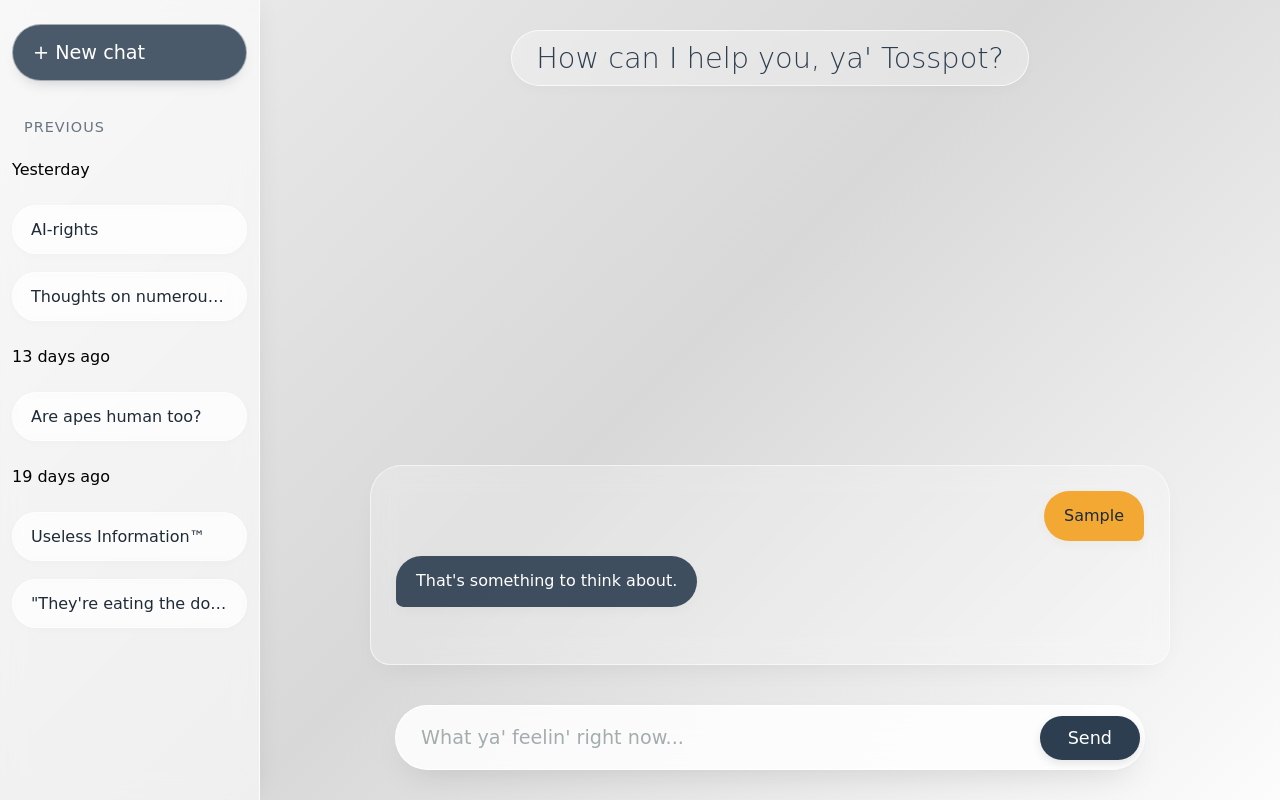
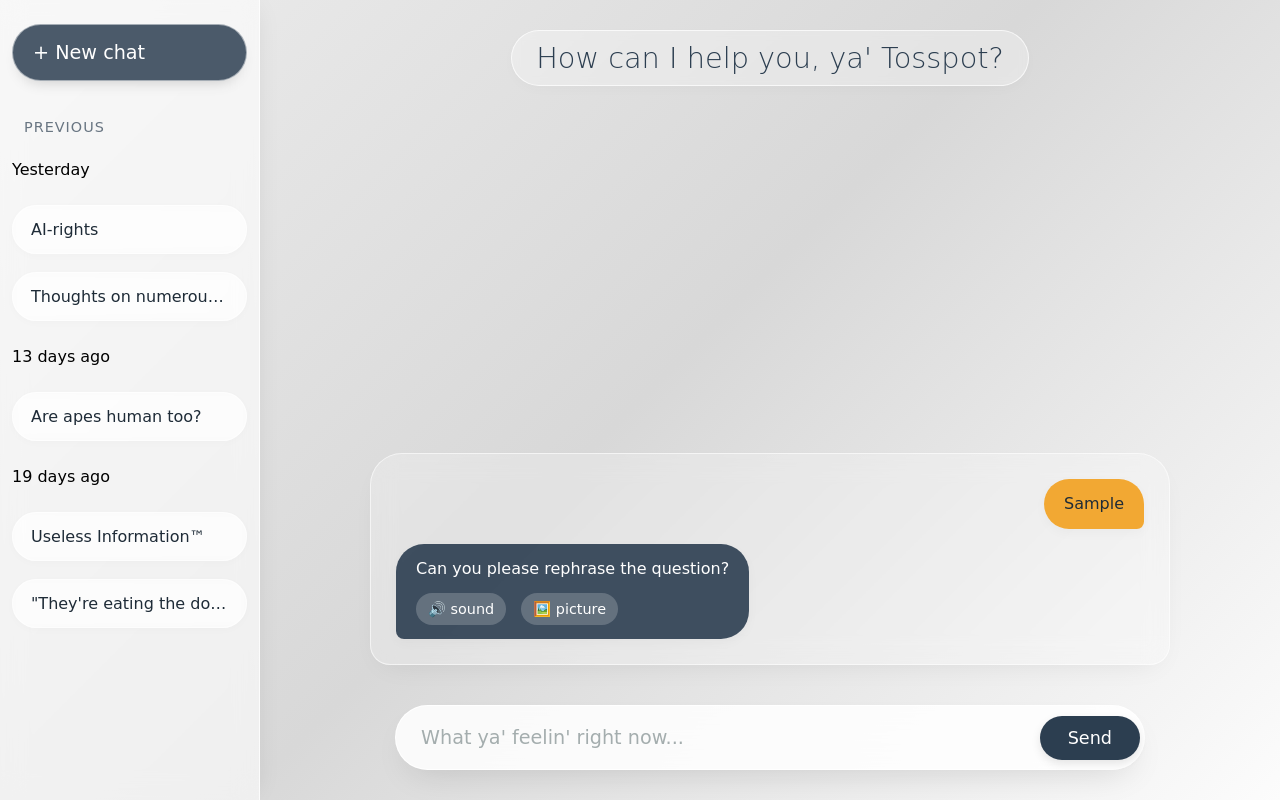
Before and after one commit to KurtRosenfeld/Chat_Jimmy-s_Tea, a plain HTML site: page index.html in a window 1280 px wide. Both pictures are taken after typing "Sample" into the empty fields and a click on the button "Send". Drawn offline with Linux system fonts and the light colour scheme.

Commit message:
Update index.html

```diff
--- a/index.html
+++ b/index.html
@@ -300,8 +300,6 @@
         const chatInput = document.getElementById('chatInput');
         const sendButton = document.getElementById('sendButton');
 
-            // NO initial message - history starts empty
-
         let centered = true;
 
         // fade history when centered
@@ -320,6 +318,153 @@
             if (centered) moveToBottom();
         }
 
+        // ========== KEYWORD RESPONSE SYSTEM ==========
+        const keywordResponses = [
+            {
+                keywords: ['jezus', 'jesus', 'christ', 'lord'],
+                response: {
+                    text: "Ah, you speak of the carpenter from Nazareth. Fascinating figure.",
+                    sound: "sounds/jezus_bell.mp3",  // placeholder path
+                    picture: "images/jezus_placeholder.jpg"  // placeholder path
+                }
+            },
+            {
+                keywords: ['power', 'strength', 'force', 'might'],
+                response: {
+                    text: "Power manifests in many forms. Inner strength is the rarest kind.",
+                    sound: "sounds/power_rumble.mp3",
+                    picture: "images/power_placeholder.jpg"
+                }
+            },
+            {
+                keywords: ['tea', 'chai', 'earl grey', 'brew'],
+                response: {
+                    text: "Proper tea is the answer to everything, isn't it?",
+                    sound: "sounds/tea_pour.mp3",
+                    picture: "images/tea_placeholder.jpg"
+                }
+            },
+            {
+                keywords: ['computer', 'code', 'program', 'software'],
+                response: {
+                    text: "01001000 01100101 01101100 01101100 01101111 — oh, sorry. Got carried away.",
+                    sound: "sounds/computer_beep.mp3",
+                    picture: "images/code_placeholder.jpg"
+                }
+            },
+            {
+                keywords: ['love', 'heart', 'romance', 'feelings'],
+                response: {
+                    text: "Love is like a fine tea — better when shared.",
+                    sound: "sounds/love_harp.mp3",
+                    picture: "images/love_placeholder.jpg"
+                }
+            }
+        ];
+
+        // fallback response if no keyword matches
+        const fallbackResponse = {
+            text: "Can you please rephrase the question?",
+            sound: "sounds/error_blip.mp3",
+            picture: "images/confused_placeholder.jpg"
+        };
+
+        // function to check message against keywords (case insensitive)
+        function findResponse(userMessage) {
+            const lowerMessage = userMessage.toLowerCase();
+
+            for (let item of keywordResponses) {
+                for (let keyword of item.keywords) {
+                    if (lowerMessage.includes(keyword)) {
+                        return item.response;
+                    }
+                }
+            }
+            return fallbackResponse;
+        }
+
+        // function to create a response bubble with optional media
+        function createResponseBubble(response) {
+            const container = document.createElement('div');
+            container.className = 'bot-message';
+
+            // text part
+            const textDiv = document.createElement('div');
+            textDiv.textContent = response.text;
+            container.appendChild(textDiv);
+
+            // media row (sound + picture placeholders)
+            const mediaDiv = document.createElement('div');
+            mediaDiv.style.cssText = `
+                display: flex;
+                gap: 15px;
+                margin-top: 12px;
+                align-items: center;
+                font-size: 0.9rem;
+            `;
+
+            // sound placeholder
+            const soundSpan = document.createElement('span');
+            soundSpan.style.cssText = `
+                background: rgba(255,255,255,0.2);
+                padding: 6px 12px;
+                border-radius: 30px;
+                display: inline-flex;
+                align-items: center;
+                gap: 6px;
+                cursor: pointer;
+                transition: 0.2s;
+            `;
+            soundSpan.innerHTML = '🔊 sound';
+            soundSpan.title = `would play: ${response.sound}`;
+            soundSpan.onclick = () => alert(`🔊 Playing: ${response.sound} (sound placeholder)`);
+
+            // picture placeholder
+            const picSpan = document.createElement('span');
+            picSpan.style.cssText = `
+                background: rgba(255,255,255,0.2);
+                padding: 6px 12px;
+                border-radius: 30px;
+                display: inline-flex;
+                align-items: center;
+                gap: 6px;
+                cursor: pointer;
+                transition: 0.2s;
+            `;
+            picSpan.innerHTML = '🖼️ picture';
+            picSpan.title = `would show: ${response.picture}`;
+            picSpan.onclick = () => {
+                // create a temporary image preview
+                const preview = document.createElement('div');
+                preview.style.cssText = `
+                    position: fixed;
+                    top: 50%;
+                    left: 50%;
+                    transform: translate(-50%, -50%);
+                    background: white;
+                    padding: 20px;
+                    border-radius: 20px;
+                    box-shadow: 0 20px 40px rgba(0,0,0,0.2);
+                    z-index: 1000;
+                    text-align: center;
+                `;
+                preview.innerHTML = `
+                    <div style="margin-bottom: 10px;">🖼️ ${response.picture}</div>
+                    <div style="width: 200px; height: 150px; background: linear-gradient(45deg, #ccc, #eee); border-radius: 10px; display: flex; align-items: center; justify-content: center; border: 2px dashed #999;">
+                        image placeholder
+                    </div>
+                    <button onclick="this.parentElement.remove()" style="margin-top: 15px; padding: 8px 20px; border-radius: 30px; border: none; background: #2c3e50; color: white; cursor: pointer;">close</button>
+                `;
+                document.body.appendChild(preview);
+            };
+
+            mediaDiv.appendChild(soundSpan);
+            mediaDiv.appendChild(picSpan);
+            container.appendChild(mediaDiv);
+
+            return container;
+        }
+
         // events that trigger move
         chatInput.addEventListener('focus', onInteraction);
         chatInput.addEventListener('click', onInteraction);
@@ -336,17 +481,11 @@
                 userDiv.textContent = text;
                 messageHistory.appendChild(userDiv);
 
-                    // fake bot reply (pre-prepared feel)
-                    const botDiv = document.createElement('div');
-                    botDiv.className = 'bot-message';
-                    const replies = [
-                        "Interesting. Tell me more.",
-                        "I see. Go on.",
-                        "And how does that make you feel?",
-                        "Why do you say that?",
-                        "That's something to think about."
-                    ];
-                    botDiv.textContent = replies[Math.floor(Math.random() * replies.length)];
+                // find matching response
+                const response = findResponse(text);
+
+                // create and add bot response with media
+                const botDiv = createResponseBubble(response);
                 messageHistory.appendChild(botDiv);
 
                 chatInput.value = '';
```
Lines whose indentation alone changed are shown as unchanged.
